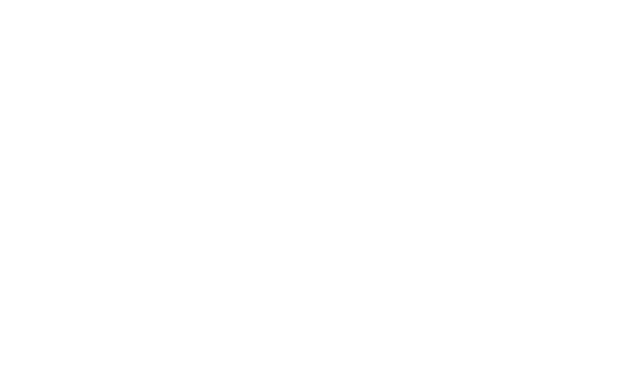
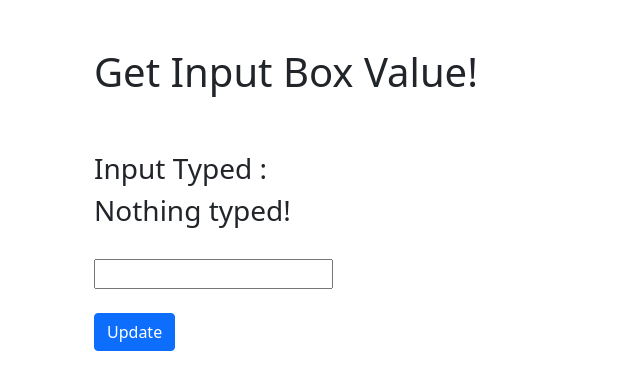
Before and after one commit to citysiva180/learningapp, a React (Create React App) app: page /inputbox in a window 1280 px wide. Before the commit this address had no page. Shown: the top 390 px of the page, without its empty margins (0-640 px from the left). Built offline with nearby package versions, Linux system fonts and the light colour scheme.

Commit message:
input box updated! Learned Input box.

```diff
--- a/src/App.js
+++ b/src/App.js
@@ -5,6 +5,7 @@
 import StateCheck from "./components/LearningState/LearningState";
 import ToggleEvents from "./components/ReactEvents/RaisingEvents";
 import RenderingTables from "./components/RenderingTables/RenderingTables";
+import InputBox from "./components/InputBox/InputBox";
 
 function App() {
   return (
@@ -15,6 +16,7 @@
           <Route path="/events" element={<ToggleEvents />}></Route>
           <Route path="/tables" element={<RenderingTables />}></Route>
           <Route path="/comment" element={<CommentBox />}></Route>
+          <Route path="/inputbox" element={<InputBox />}></Route>
         </Routes>
       </Router>
     </div>
--- /dev/null
+++ b/src/components/InputBox/InputBox.js
@@ -0,0 +1,36 @@
+import React, { useState } from "react";
+import { Container, Button } from "react-bootstrap";
+
+function InputBox() {
+  const [input, setInput] = useState(null);
+  const [print, setPrint] = useState(false);
+
+  function getData(val) {
+    setInput(val.target.value);
+    setPrint(false);
+  }
+
+  return (
+    <div>
+      <Container>
+        <br></br>
+        <br></br>
+        <h1>Get Input Box Value!</h1>
+        <br></br>
+        <br></br>
+        <h3>Input Typed : {input}</h3>
+        {print === true ? (
+          <h3>Button Update : {input}</h3>
+        ) : (
+          <h3>Nothing typed!</h3>
+        )}
+        <br></br>
+        <input type="text" onChange={getData}></input> <br></br>
+        <br></br>
+        <Button onClick={() => setPrint(true)}>Update</Button>
+      </Container>
+    </div>
+  );
+}
+
+export default InputBox;
```
